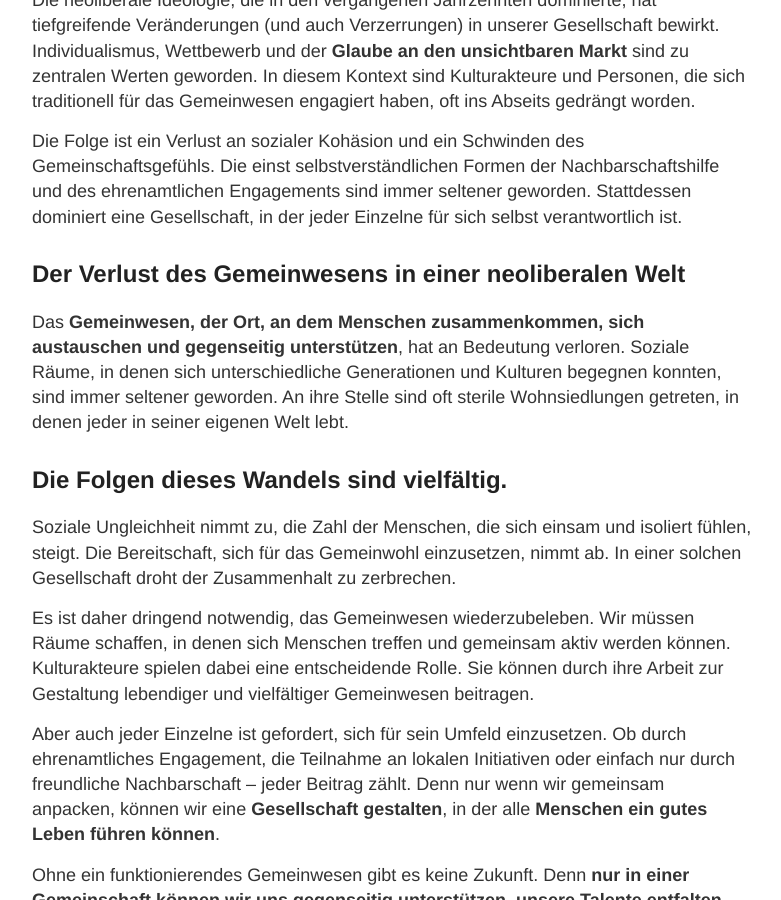
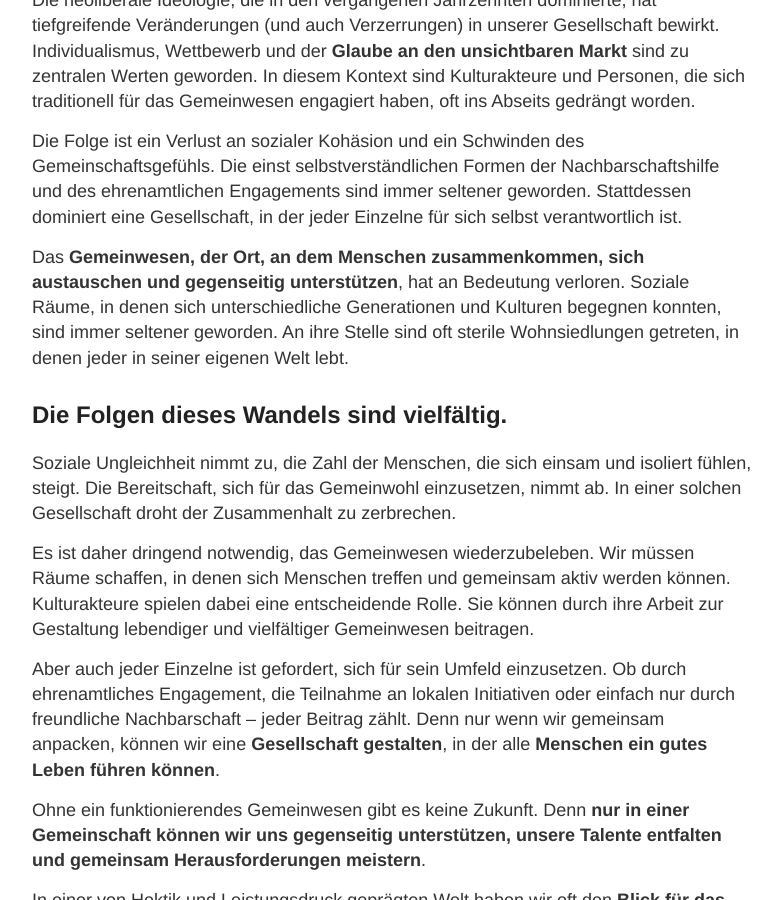
Before and after one commit to S2030c/gemeinwesen, a Jekyll site: the page built from _posts/2024-09-04-verlust-des-gemeinwesen-in-neoliberaler-welt..md, in a window 1280 px wide and 900 px high, scrolled down 352 px. Shown: the whole window, without its empty margins (248-1029 px from the left). Built offline with Jekyll 4.4.1, drawn with Linux system fonts in a browser that asks for light colours; our own code applies the rules of GitHub Pages for plain Markdown files.

Commit message:
Update 2024-09-04-verlust-des-gemeinwesen-in-neoliberaler-welt..md

```diff
--- a/_posts/2024-09-04-verlust-des-gemeinwesen-in-neoliberaler-welt..md
+++ b/_posts/2024-09-04-verlust-des-gemeinwesen-in-neoliberaler-welt..md
@@ -1,8 +1,6 @@
 Die neoliberale Ideologie, die in den vergangenen Jahrzehnten dominierte, hat tiefgreifende Veränderungen (und auch Verzerrungen)  in unserer Gesellschaft bewirkt. Individualismus, Wettbewerb und der **Glaube an den unsichtbaren Markt** sind zu zentralen Werten geworden. In diesem Kontext sind Kulturakteure und Personen, die sich traditionell für das Gemeinwesen engagiert haben, oft ins Abseits gedrängt worden.
 
 Die Folge ist ein Verlust an sozialer Kohäsion und ein Schwinden des Gemeinschaftsgefühls. Die einst selbstverständlichen Formen der Nachbarschaftshilfe und des ehrenamtlichen Engagements sind immer seltener geworden. Stattdessen dominiert eine Gesellschaft, in der jeder Einzelne für sich selbst verantwortlich ist.
-
-## Der Verlust des Gemeinwesens in einer neoliberalen Welt
 
 Das **Gemeinwesen, der Ort, an dem Menschen zusammenkommen, sich austauschen und gegenseitig unterstützen**, hat an Bedeutung verloren. Soziale Räume, in denen sich unterschiedliche Generationen und Kulturen begegnen konnten, sind immer seltener geworden. An ihre Stelle sind oft sterile Wohnsiedlungen getreten, in denen jeder in seiner eigenen Welt lebt.
 
```
